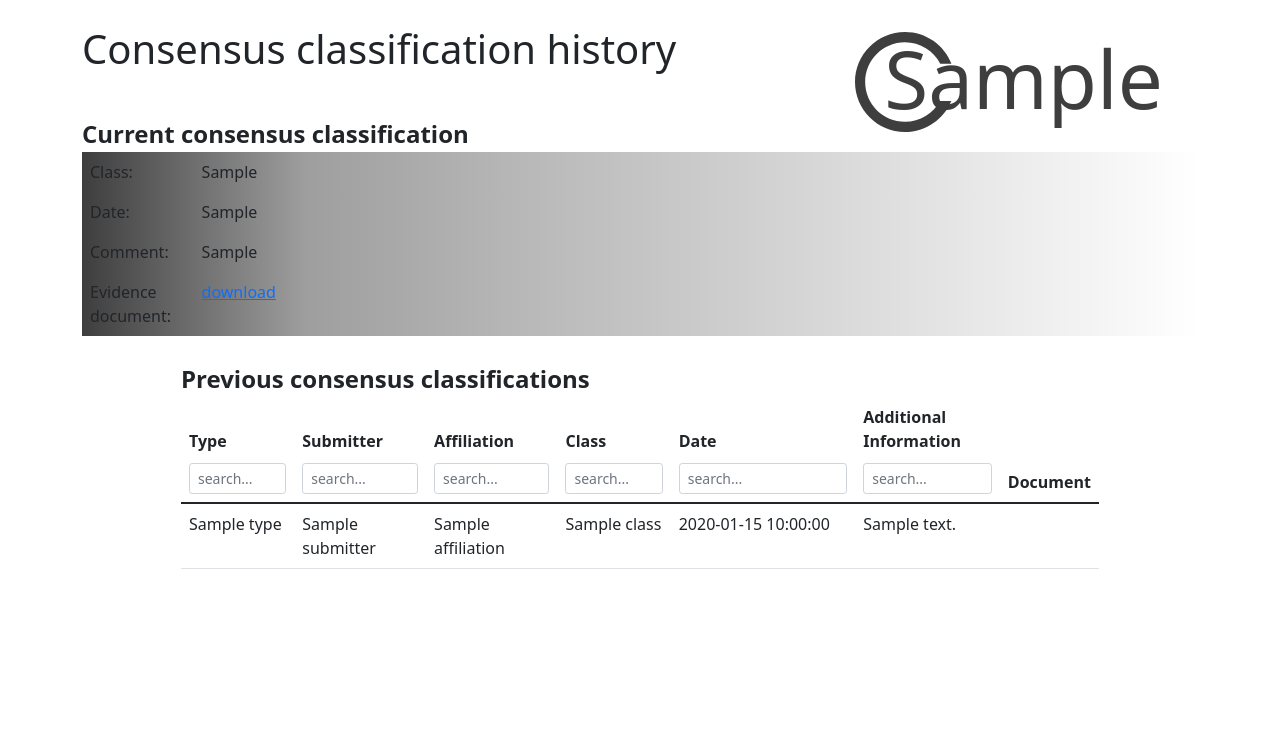
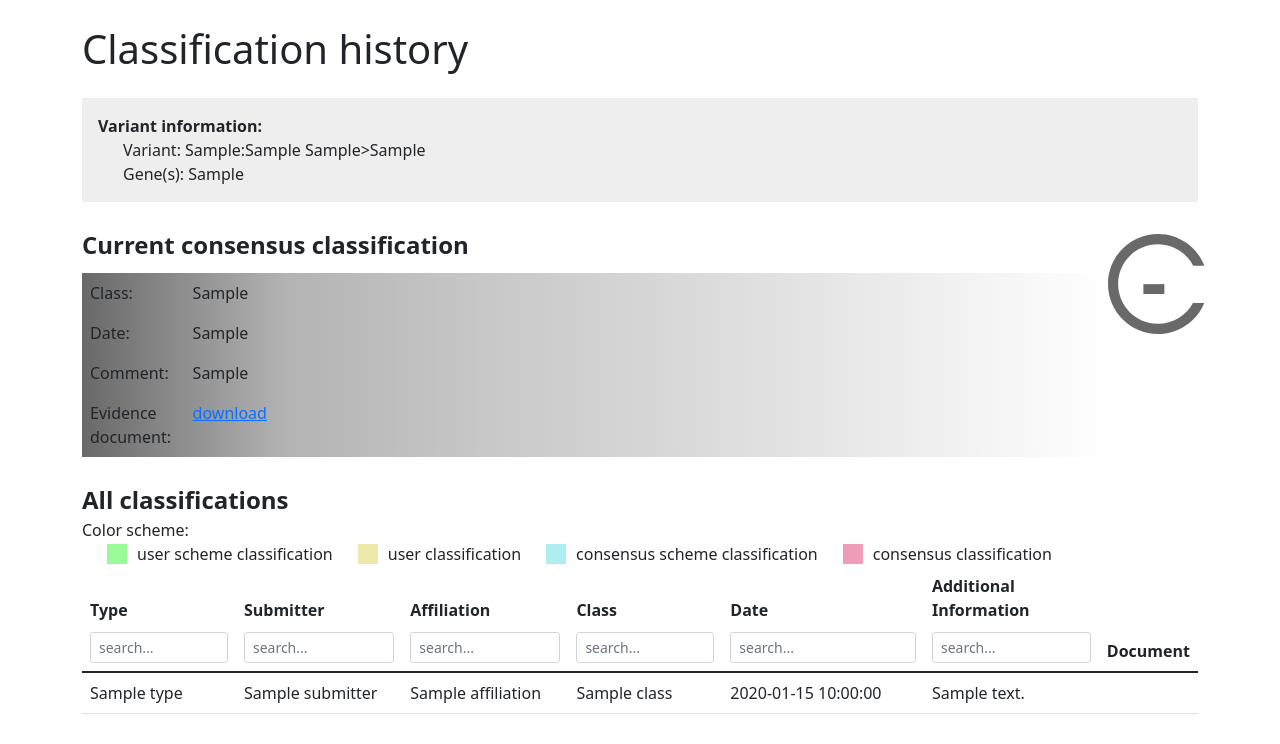
Before and after one commit to GC-HBOC/HerediVar, a Flask app: template src/frontend/webapp/templates/variant/classification_history.html in a window 1280 px wide. Shown: the part 56-800 px from the top of the page. Run offline with Flask 2, Linux system fonts and the light colour scheme; the template is opened without the code that fills it: most values are stand-ins (such as "Sample title", 1, 10 or a date in 2020); some libraries are stand-ins or nearby versions.

Commit message:
bugfixes, refactoring, finished classification history page (#126, #120, #128, #129, #125)

```diff
--- a/src/frontend/webapp/io/download_routes.py
+++ b/src/frontend/webapp/io/download_routes.py
@@ -222,7 +222,9 @@ def get_variant_vcf_line(variant_id, conn):
 # this route listens on get parameter: "selected_classes=acb&abc&abc&...."
 # example
 @download_blueprint.route('/calculate_acmg_class/<string:selected_classes>')
-def calculate_acmg_class(selected_classes):
+@download_blueprint.route('/calculate_acmg_class/')
+@download_blueprint.route('/calculate_acmg_class')
+def calculate_acmg_class(selected_classes = ''):
     #selected_classes = request.args.get('selected_classes')
     selected_classes = selected_classes.split('+')
     class_counts = get_class_counts(selected_classes)
--- a/src/frontend/webapp/static/css/styles.css
+++ b/src/frontend/webapp/static/css/styles.css
@@ -253,6 +253,24 @@ table.scroll th {
 
 
 
+.user_scheme_classification_style {
+    background-color: palegreen !important;
+}
+.user_classification_style {
+    background-color: palegoldenrod !important;
+}
+.consensus_scheme_classification_style {
+    background-color: paleturquoise !important;
+}
+.consensus_classification_style {
+    background-color:  rgb(238, 156, 183) !important;
+}
+.color_scheme_box {
+    width:20px;
+    height:20px;
+}
+
+
 
 .vertical-lines-table {
     border-collapse: collapse;
--- a/src/frontend/webapp/static/js/classify.js
+++ b/src/frontend/webapp/static/js/classify.js
@@ -10,8 +10,6 @@ var do_request_form_preselect = false
 if (Object.keys(request_form).length > 0) {
     do_request_form_preselect = true
 }
-schemes_with_info['selected'] = {}
-
 
 ///////////// criterium buttons /////////////
 
--- a/src/frontend/webapp/static/js/colors.js
+++ b/src/frontend/webapp/static/js/colors.js
@@ -4,8 +4,8 @@ var class1ColorRGB = "rgba(60,210,60,1)"
 var class2ColorHEX = "95e900"
 var class2ColorRGB = "rgba(149,233,0,1)"
 
-var class3ColorHEX = "#ffcd00"
-var class3ColorRGB = "rgba(255,205,0,1)"
+var class3ColorHEX = "#3c6cd2"
+var class3ColorRGB = "rgba(60, 108, 210,1)"
 
 var class4ColorHEX = "#ff8e3d"
 var class4ColorRGB = "rgba(255,142,61,1)"
@@ -13,5 +13,5 @@ var class4ColorRGB = "rgba(255,142,61,1)"
 var class5ColorHEX = "#f04935"
 var class5ColorRGB = "rgba(240,73,53,1)"
 
-var noClassHEX = "#3e3e3e"
-var noClassRGB = "rgba(62,62,62,1)"
+var noClassHEX = "#696969"
+var noClassRGB = "rgba(105, 105, 105,1)"
--- a/src/frontend/webapp/templates/macros.html
+++ b/src/frontend/webapp/templates/macros.html
@@ -4,12 +4,12 @@
         <svg id="class-label-tooltip-container" xmlns="http://www.w3.org/2000/svg" width="100" height="100" fill="currentColor" viewBox="0 0 250 250" style="position: absolute; z-index:1;" data-bs-toggle="tooltip" title="" data-bs-placement="left">
             <path d="M212.5,172.3c-16.9,31.1-49.8,52.2-87.6,52.2c-54.9,0-99.5-44.6-99.5-99.5c0-54.9,44.6-99.5,99.5-99.5   c38.3,0,71.6,21.8,88.2,53.6h28C222.9,32.8,177.7,0,125,0C56.1,0,0,56.1,0,125c0,68.9,56.1,125,125,125c52.2,0,97-32.2,115.7-77.7   H212.5z"/>
         </svg>
-        {% if class != '-' %}
+        {% if class == '1' or class == '2' or class == '3' or class == '4' or class == '5' %}
         <div id="consensusClassificationDIV" fill="currentColor" style="font-size:5em; line-height: 0.85; position: relative; left: 0.36em; top: 0.15em;">
             {{ class }}
         </div>
         {% else %}
-        <div id="consensusClassificationDIV" fill="currentColor" style="font-size:5em; line-height: 0.85; position: relative; left: 0.41em; top: 0.15em">
+        <div id="consensusClassificationDIV" fill="currentColor" style="font-size:5em; font-weight:bold; line-height: 0.85; position: relative; left: 0.41em; top: 0.15em">
             -
         </div>
         {% endif %}
@@ -23,7 +23,6 @@
             switch (consensus_classification) {
                 case '5':
                     base_color = class5ColorRGB
-                    console.log(base_color)
                     break;
                 case '4':
                     base_color = class4ColorRGB
@@ -58,11 +57,13 @@
 
 {% macro draw_most_recent_consensus_classification(most_recent_consensus_classification) %}
 <div class="classification-gradient">
+    {% if most_recent_consensus_classification is not none %}
     <table class="table table-borderless " style="table-layout:auto; margin-bottom:0;">
+
         <tbody>
             <tr style="margin-left:0">
                 <td style="width:10%;">Class:</td>
-                <td  style="width:100%;">{{ most_recent_consensus_classification[3] }}</td>
+                <td style="width:100%;">{{ most_recent_consensus_classification[3] }}</td>
             </tr>
             <tr>
                 <td>Date:</td>
@@ -78,6 +79,11 @@
             </tr>
         </tbody>
     </table>
+    {% else %}
+    <div style="padding:1em">
+        There is no consensus classification for this variant yet.
+    </div>
+    {% endif %}
 </div>
 {% endmacro %}
 
@@ -259,3 +265,11 @@
     </svg>
 </span>
 {% endmacro %}
+
+{% macro add_variant_banner(variant_oi) %}
+<div class="bst" style="background-color:rgb(238, 238, 238); padding:1em">
+    <div style="font-weight:bolder">Variant information:</div>
+    <div class="bsl">Variant: {{ variant_oi[1] }}:{{ variant_oi[2] }} {{ variant_oi[3] }}>{{ variant_oi[4] }}</div>
+    <div class="bsl">Gene(s): {{ variant_oi[6] }}</div>
+</div>
+{% endmacro %}
--- a/src/frontend/webapp/templates/variant/classification_history.html
+++ b/src/frontend/webapp/templates/variant/classification_history.html
@@ -4,27 +4,55 @@
 <div class="container">
 
 
+    <h1 class="bst">{% block title %} Classification history {% endblock %}</h1>
+
+
+    {{ macros.add_variant_banner(variant_oi) }}
+
+
+
+
     <div class="d-flex">
-        <h1 class="bst">{% block title %} Consensus classification history {% endblock %}</h1>
+        <div class="flex-grow-1">
+            <div class="card-subcaption bst ssb">
+                Current consensus classification
+            </div>
+            {{ macros.draw_most_recent_consensus_classification(most_recent_consensus_classification) }}
+        </div>
+
         <div class="ms-auto" style="margin-top:2em; margin-right:4em; margin-bottom:1em">
-            {{ macros.render_consensus_classification_label(most_recent_consensus_classification[3]) }}
+            {% if most_recent_consensus_classification is not none %}
+                {% set consensus_class = most_recent_consensus_classification[3] %}
+            {% else %}
+                {% set consensus_class = '-' %}
+            {% endif %}
+
+            {{ macros.render_consensus_classification_label(consensus_class) }}
         </div>
+
     </div>
 
-
-    <div class="card-subcaption">
-        Current consensus classification
-    </div>
-
-    {{ macros.draw_most_recent_consensus_classification(most_recent_consensus_classification) }}
 
 
 
 </div>
 
-<div class="container bst" style="max-width:75%">
+<div class="container bst">
     <div class="card-subcaption">
-        Previous consensus classifications
+        All classifications
+    </div>
+    <div>
+        <div>Color scheme:</div>
+        <div class="d-flex align-items-center">
+            <div class="user_scheme_classification_style color_scheme_box ssr bsl"></div>
+            <div>user scheme classification</div>
+            <div class="user_classification_style color_scheme_box ssr bsl"></div>
+            <div>user classification</div>
+            <div class="consensus_scheme_classification_style color_scheme_box ssr bsl"></div>
+            <div>consensus scheme classification</div>
+            <div class="consensus_classification_style color_scheme_box ssr bsl"></div>
+            <div>consensus classification</div>
+        </div>
     </div>
     <div class="table-responsive">
         <table class="table table-hover" id="historyTable" style="table-layout: auto;">
@@ -43,7 +71,7 @@
                 {% for classification in recorded_classifications %}
 
                 <tr>
-                    <td>{{classification['type']}}</td>
+                    <td class="{{classification['type'] | replace(' ', '_')}}_style">{{classification['type']}}</td>
                     <td>{{classification['submitter']}}</td>
                     <td>{{classification['affiliation']}}</td>
                     <td>{{classification['class']}}</td>
--- a/src/frontend/webapp/templates/variant/classify.html
+++ b/src/frontend/webapp/templates/variant/classify.html
@@ -10,11 +10,7 @@
     </div>
     {% endif %}
 
-    <div class="bst" style="background-color:rgb(238, 238, 238); padding:1em">
-        <div style="font-weight:bolder">Variant information:</div>
-        <div class="bsl">Variant: {{ variant_oi[1] }}:{{ variant_oi[2] }} {{ variant_oi[3] }}>{{ variant_oi[4] }}</div>
-        <div class="bsl">Gene(s): {{ variant_oi[6] }}</div>
-    </div>
+    {{ macros.add_variant_banner(variant_oi) }}
 
 
     <form class="bst" action="" id="acmg-form" autocomplete="off" method="post" novalidate>
```
Also changed, not shown: src/common/db_IO.py (+55 -7 lines), src/frontend/webapp/templates/variant/variant.html (+37 -4 lines), src/frontend/webapp/variant/variant_routes.py (+76 -72 lines).
